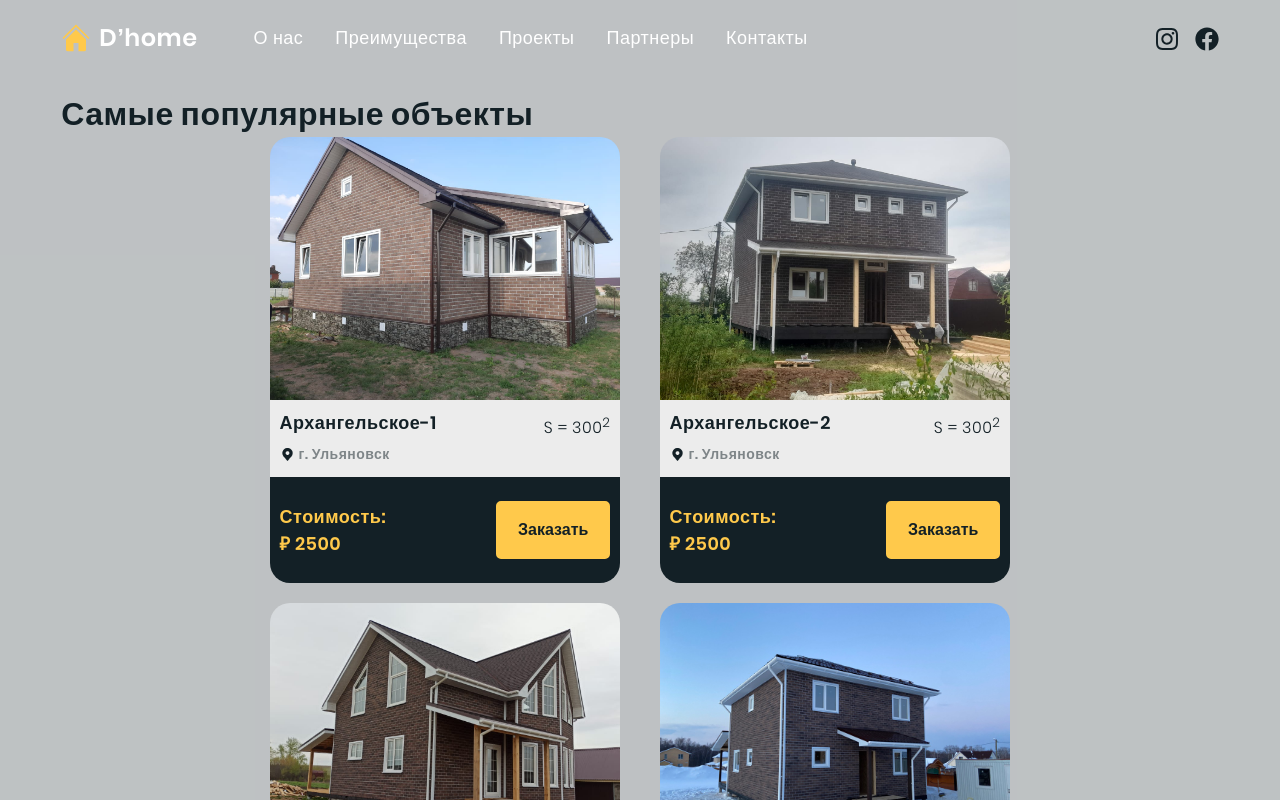
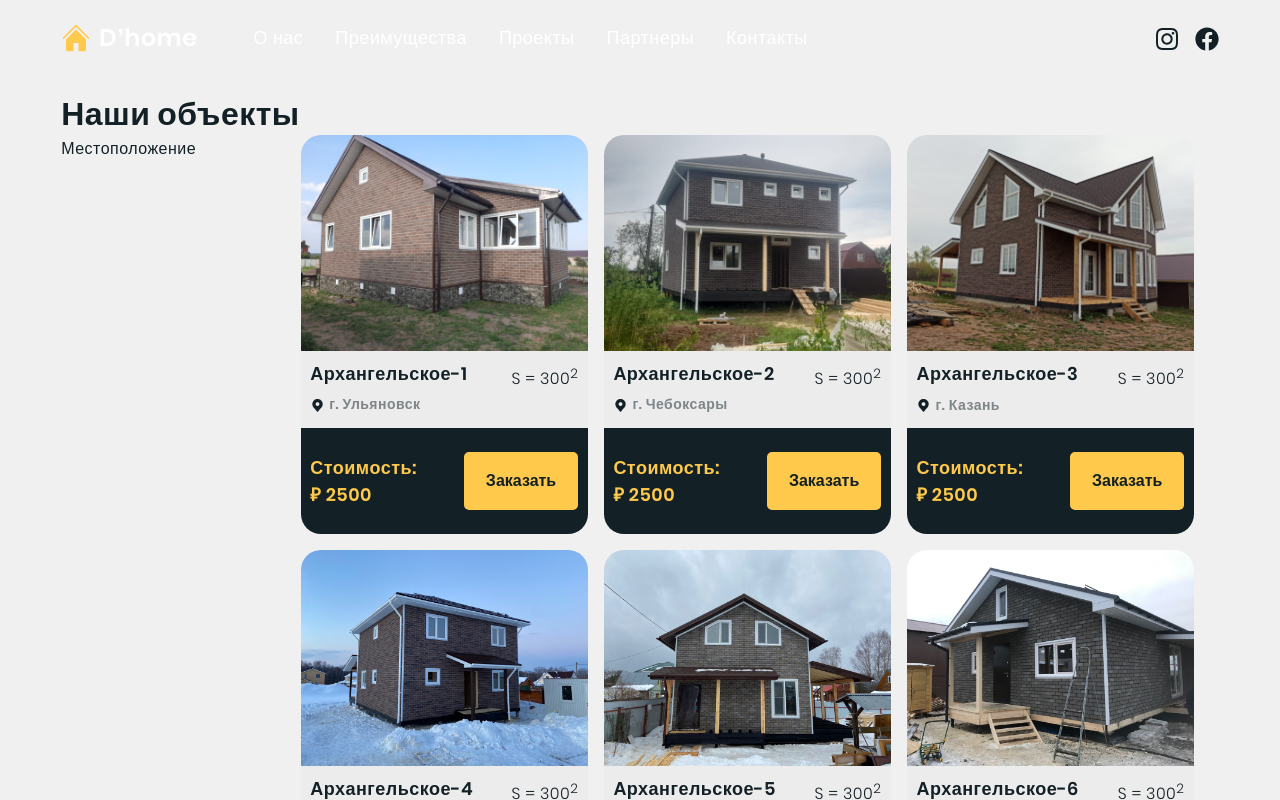
Before and after one commit to Werwllleh/Dhome, a Next.js app: page /objects in a window 1280 px wide. Shown: the top 800 px of the page. Built offline with nearby package versions, Linux system fonts and the light colour scheme.

Commit message:
filter 1.0

```diff
--- a/pages/_app.js
+++ b/pages/_app.js
@@ -1,6 +1,5 @@
 import '../pages/styles/global.css'
-import Head from "next/head";
-import MainContainer from "../src/components/MainContainer";
+
 
 
 // This default export is required in a new `pages/_app.js` file.
--- a/src/components/AllProjects/AllProjects.jsx
+++ b/src/components/AllProjects/AllProjects.jsx
@@ -1,14 +1,33 @@
-import React, { useState, useRef } from "react";
+import React, {
+  useState,
+  useRef,
+  useEffect,
+  useLayoutEffect,
+  useMemo,
+} from "react";
 import s from "../AllProjects/AllProjects.module.css";
 import { houses } from "../Projects/objects";
 
 import ModalReq from "../Modal/ModalReq";
 import MyPreview from "../Projects/MyPreview/MyPreview";
 import Link from "next/link";
+import Select from "../Select/Select";
 
 const AllProjects = () => {
+  const [place, setPlace] = useState("");
+
   const [openModal, setOpenModal] = useState(false);
   const [modaldata, setmodaldata] = useState("");
+
+  const [filterData] = useMemo(() => {
+    let filterdata = [...houses.filter((e) => e.place === place)];
+
+    if (filterdata.length) {
+      return [filterdata];
+    } else {
+      return [houses];
+    }
+  }, [houses, place]);
 
   const om = (data) => {
     setOpenModal(!openModal);
@@ -22,12 +41,32 @@ const AllProjects = () => {
           <div className={s.head}>
             <div className={s.head_text}>
               <h1>
-                Самые популярные <span>объекты</span>
+                Наши <span>объекты</span>
               </h1>
             </div>
           </div>
+          <div className={s.projects_content}>
+            <div className={s.objects_filter}>
+              <div className={s.filter_body}>
+                <div className={s.filter_select}>
+                  <Select
+                    label={"Местоположение"}
+                    value={place}
+                    onChange={(value) => setPlace(value)}
+                    defaultValue="Кол-во элементов на странице"
+                    options={[
+                      ...new Set(
+                        houses.map((i) => {
+                          return i.place;
+                        })
+                      ),
+                    ]}
+                  />
+                </div>
+              </div>
+            </div>
             <div className={s.project_slider}>
-            {houses.map((home, index) => (
+              {filterData?.map((home, index) => (
                 <div key={index} className={s.project_slide}>
                   <MyPreview
                     img={home.imageSrc}
@@ -70,6 +109,7 @@ const AllProjects = () => {
             </div>
           </div>
         </div>
+      </div>
       <ModalReq
         openModal={openModal}
         setOpenModal={setOpenModal}
--- a/src/components/AllProjects/AllProjects.module.css
+++ b/src/components/AllProjects/AllProjects.module.css
@@ -1,22 +1,39 @@
 .projects {
-  background-color: #13202646;
+  background-color: #c7c7c746;
   padding: 100px 0 50px 0;
+}
+
+.projects_content {
+  position: relative;
+  display: flex;
+  justify-content: space-between;
+}
+
+.objects_filter {
+  flex: 0 0 20%;
+}
+
+.filter_body {
+  padding: 0.5rem 1rem 0.5rem 0;
+}
+
+.filter_select {
+  position: fixed;
 }
 
 .project_slider {
   display: flex;
-  /* flex-direction: row; */
-  justify-content: center;
   flex-wrap: wrap;
+  width: 100%;
 }
 
 .project_slide {
-  flex: 0 0 33%;
+  flex: 0 0 31%;
   display: flex !important;
   flex-direction: column !important;
   justify-content: center;
-  margin: 10px 20px !important;
-  max-width: 350px;
+  margin: 0.5rem;
+  max-width: 340px;
   border-radius: 20px;
   overflow: hidden;
   -webkit-border-radius: 20px;
@@ -57,6 +74,10 @@
   font-weight: 600;
 }
 
+.home_place_icon {
+  pointer-events: none;
+}
+
 .home_square {
   font-size: 16px;
   font-weight: 300;
--- a/src/components/Projects/MyPreview/MyPreview.jsx
+++ b/src/components/Projects/MyPreview/MyPreview.jsx
@@ -30,8 +30,8 @@ const MyPreview = ({ img, title, imgArr }) => {
             onVisibleChange: (vis) => setVisible(vis),
           }}
         >
-          {imgArr?.map((i) => {
-            return <Image src={i} />;
+          {imgArr?.map((i, index) => {
+            return <Image key={index} src={i} />;
           })}
         </Image.PreviewGroup>
       </div>
--- a/src/components/Projects/objects.js
+++ b/src/components/Projects/objects.js
@@ -13,7 +13,7 @@ export const houses = [
 		href: "#",
 		imageSrc: "/images/projects/2/image2.jpeg",
 		title: "Архангельское-2",
-		place: "г. Ульяновск",
+		place: "г. Чебоксары",
 		price: 2500,
 		square: 300,
 		works: "фундамент, дом, крыша, окна, внешняя отделка, террасы.",
@@ -23,7 +23,7 @@ export const houses = [
 		href: "#",
 		imageSrc: "/images/projects/3/image3.jpeg",
 		title: "Архангельское-3",
-		place: "г. Ульяновск",
+		place: "г. Казань",
 		price: 2500,
 		square: 300,
 		works: "фундамент, дом, крыша, окна, внешняя отделка, террасы.",
@@ -33,7 +33,7 @@ export const houses = [
 		href: "#",
 		imageSrc: "/images/projects/4/image4.jpeg",
 		title: "Архангельское-4",
-		place: "г. Ульяновск",
+		place: "г. Москва",
 		price: 2500,
 		square: 300,
 		works: "фундамент, дом, крыша, окна, внешняя отделка, террасы.",
@@ -53,7 +53,7 @@ export const houses = [
 		href: "#",
 		imageSrc: "/images/projects/6/image6.jpeg",
 		title: "Архангельское-6",
-		place: "г. Ульяновск",
+		place: "г. Чебоксары",
 		price: 2500,
 		square: 300,
 		works: "фундамент, дом, крыша, окна, внешняя отделка, террасы.",
@@ -63,7 +63,7 @@ export const houses = [
 		href: "#",
 		imageSrc: "/images/projects/7/image7.jpeg",
 		title: "Архангельское-7",
-		place: "г. Ульяновск",
+		place: "г. Казань",
 		price: 2500,
 		square: 300,
 		works: "фундамент, дом, крыша, окна, внешняя отделка, террасы.",
--- /dev/null
+++ b/src/components/Select/Select.jsx
@@ -0,0 +1,30 @@
+import React, { useState } from "react";
+import s from "../Select/Select.module.css";
+
+const Select = ({ options, defaultValue, value, onChange, label }) => {
+  const [active, setActive] = useState(false);
+
+  return (
+    <div className={s.filter}>
+      <div onClick={() => setActive(!active)} className={s.filter_label}>
+        {label}
+      </div>
+      <select
+        className={active ? s.filter_choice + " " + s.active : s.filter_choice}
+        value={value}
+        onChange={(e) => onChange(e.target.value)}
+      >
+        <option disabled value="value1">
+          {defaultValue}
+        </option>
+        {options.map((option) => (
+          <option key={option} value={option}>
+            {option}
+          </option>
+        ))}
+      </select>
+    </div>
+  );
+};
+
+export default Select;
--- /dev/null
+++ b/src/components/Select/Select.module.css
@@ -0,0 +1,16 @@
+.filter_select {
+}
+
+.filter_label {
+  cursor: pointer;
+  margin: 0 0 0.5rem 0;
+}
+
+.filter_choice {
+  display: none;
+}
+
+.filter_choice.active {
+  display: block;
+  width: 100%;
+}
```
Lines whose indentation alone changed are shown as unchanged.
